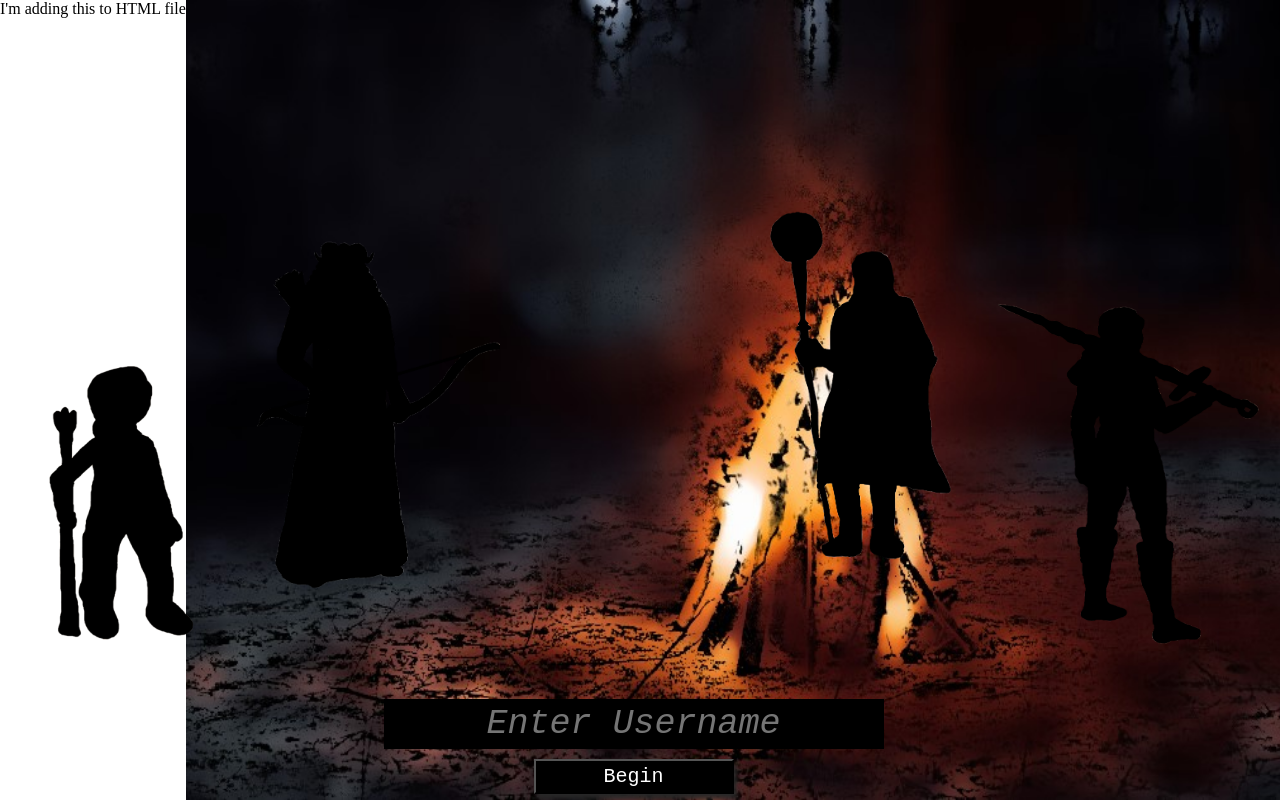
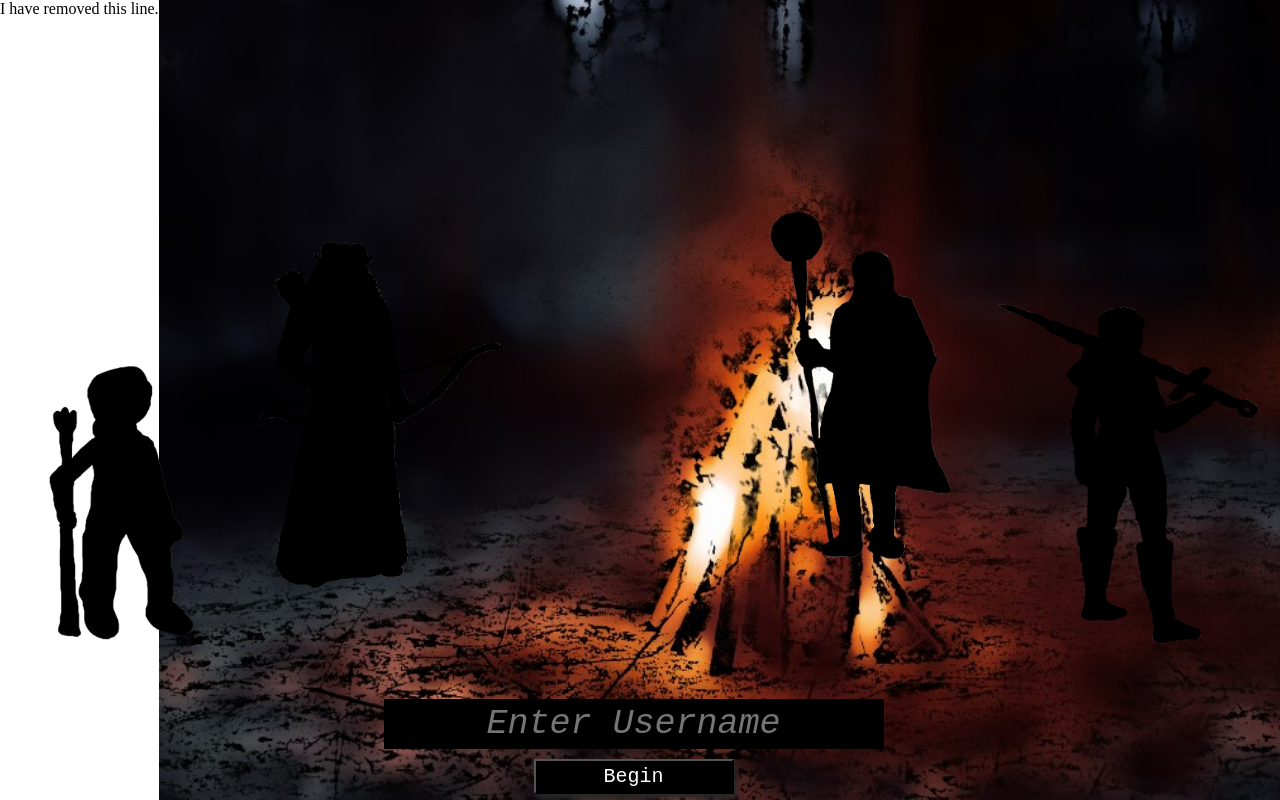
Before and after one commit to CodeNameJinx/CodeNameJinx.github.io, a plain HTML site: page index.html in a window 1280 px wide. Drawn offline with Linux system fonts and the light colour scheme.

Commit message:
Changes saved. Commit successful

```diff
--- a/index.html
+++ b/index.html
@@ -10,7 +10,7 @@
 </header>
 
 <body>
-  I'm adding this to HTML file
+  I have removed this line.
   <img class="background-image" src="./campfire-cartoon-cropped.jpg" />
   <img class="character-one" src="./char1.png" />
   <img class="character-two" src="./char2.png" />
```
